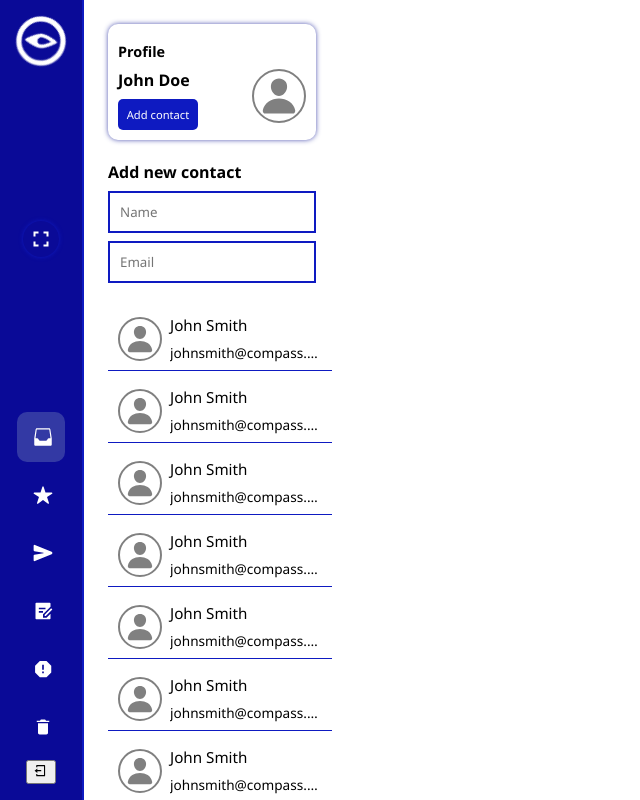
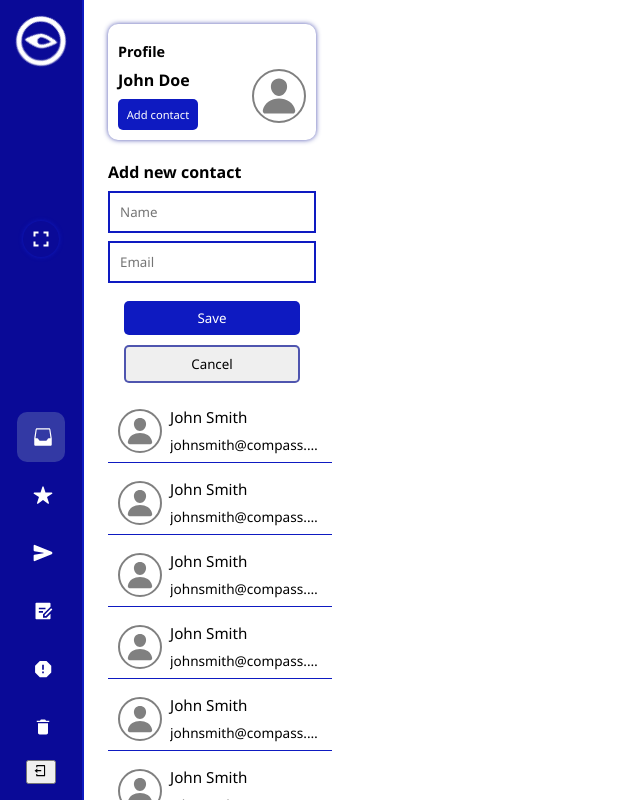
Before and after one commit to Xyzeebit/compass-mail-app, a React (Create React App) app in the folder client/: page /inbox in a window 1280 px wide. Both pictures are taken after a click on the button "Add contact". Shown: the whole page, without its empty margins (0-640 px from the left). Built offline with nearby package versions, Linux system fonts and the light colour scheme.

Commit message:
added add styling to contact form

```diff
--- a/client/src/components/Contact-v2.jsx
+++ b/client/src/components/Contact-v2.jsx
@@ -42,6 +42,8 @@ export default function Contacts({ contacts, dispatch }) {
               value={email}
               onChange={(evt) => setEmail(evt.target.value)}
             />
+            <button className="form-button save" onClick={addContact}>Save</button>
+            <button className="form-button cancel" onClick={cancel}>Cancel</button>
           </div>
         )}
         <ul className="contact-list">
--- a/client/src/styles/layout.css
+++ b/client/src/styles/layout.css
@@ -209,7 +209,24 @@ ul.contact-list {
     border-color: var(--primary);
     padding: 10px;
 }
-.contact-form input:hover {
+.contact-form input:focus {
     outline-style: solid;
     outline-color: var(--primary);
 }
+.form-button {
+    display: block;
+    width: 85%;
+    margin: 10px auto;
+    border-radius: 5px;
+    outline: none;
+    padding: 8px;
+    box-shadow: 0px 0px -5px 4px #000;
+}
+.form-button.save {
+    background-color: var(--primary);
+    border: none;
+    color: #fff;
+}
+.form-button.cancel {
+    border: 2px solid var(--primary-light);
+}
```
